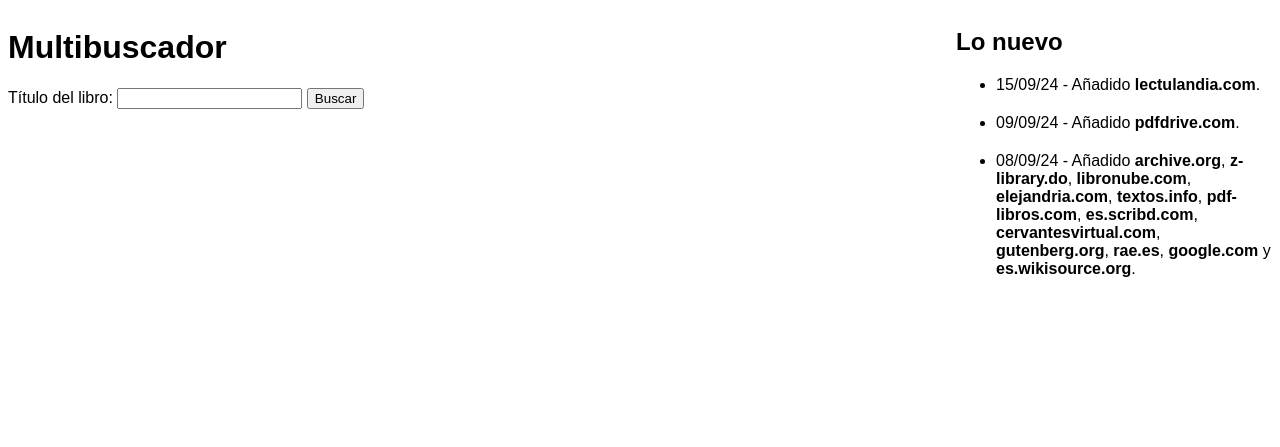
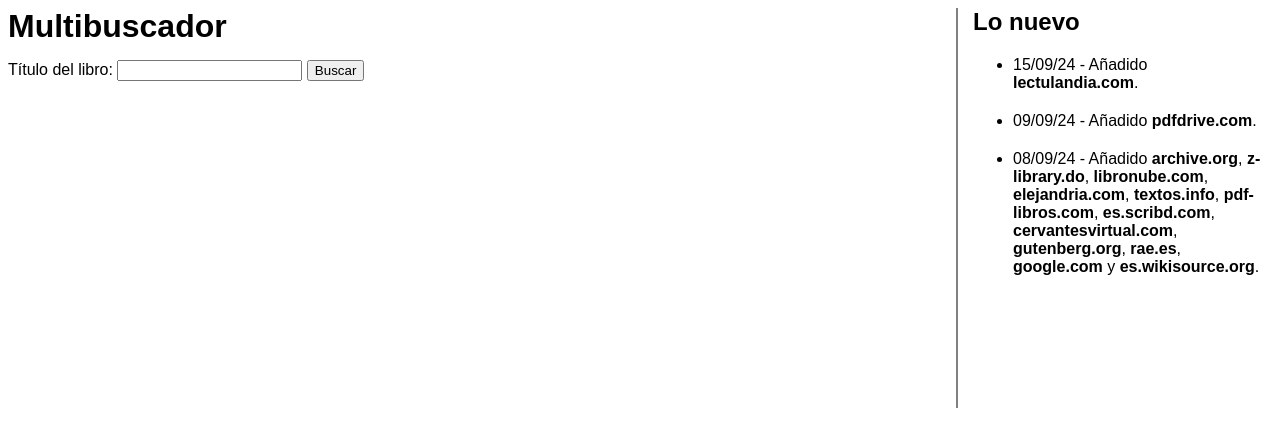
Before and after one commit to EscrituraYLectura/multibuscador, a Flask app: page / in a window 1280 px wide. Shown: the top 447 px of the page. Run offline with Flask 3, Linux system fonts and the light colour scheme.

Commit message:
Separate style in new file

```diff
--- /dev/null
+++ b/src/static/style.css
@@ -0,0 +1,28 @@
+body {
+    font-family: "Arial";
+    display: grid;
+    grid-template-columns: 3fr 1fr;
+}
+
+h1 {
+    margin: 0 0 15px;
+}
+
+h2 {
+    margin: 0;
+}
+
+#results_list {
+    columns: 1;
+}
+
+li {
+    margin: 20px 0;
+}
+
+aside {
+    height: 50vh;
+    overflow-y: auto;
+    border-left: 2px solid gray;
+    padding-left: 15px;
+}
--- a/src/templates/index.html
+++ b/src/templates/index.html
@@ -1,10 +1,7 @@
 <!doctype html>
 <head>
     <title>Multibuscador</title>
-    <style>
-    body {font-family: "Arial";display:grid;grid-template-columns: 3fr 1fr;}
-    li {margin: 20px 0;}
-    </style>
+    <link rel="stylesheet" href="{{ url_for('static', filename='style.css') }}">
 </head>
 <body>
     <main>
@@ -15,7 +12,7 @@
             <input type="submit" value="Buscar">
         </form>
         {% if result != "" %}
-            <ul>
+            <ul id="results_list">
                 {% for search in result %}
                 <li><a href="{{ search[0] }}">{{ request.form['title'] }}</a> en <b>{{ search[1] }}</b></li>
                 {% endfor %}
```
